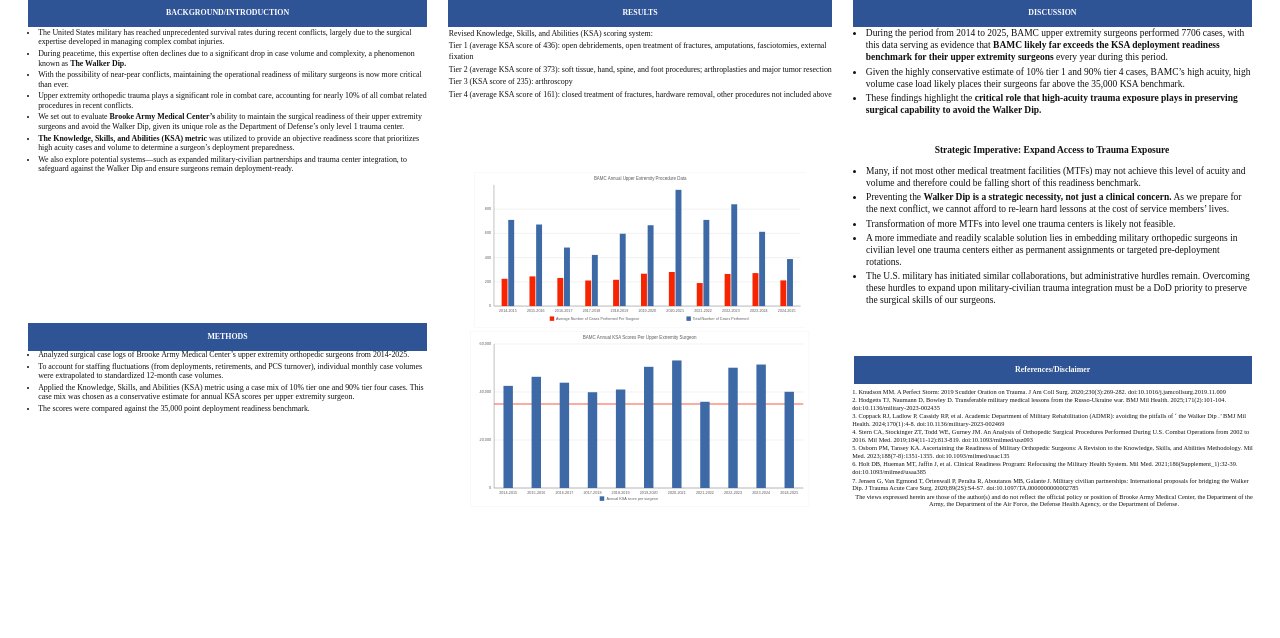
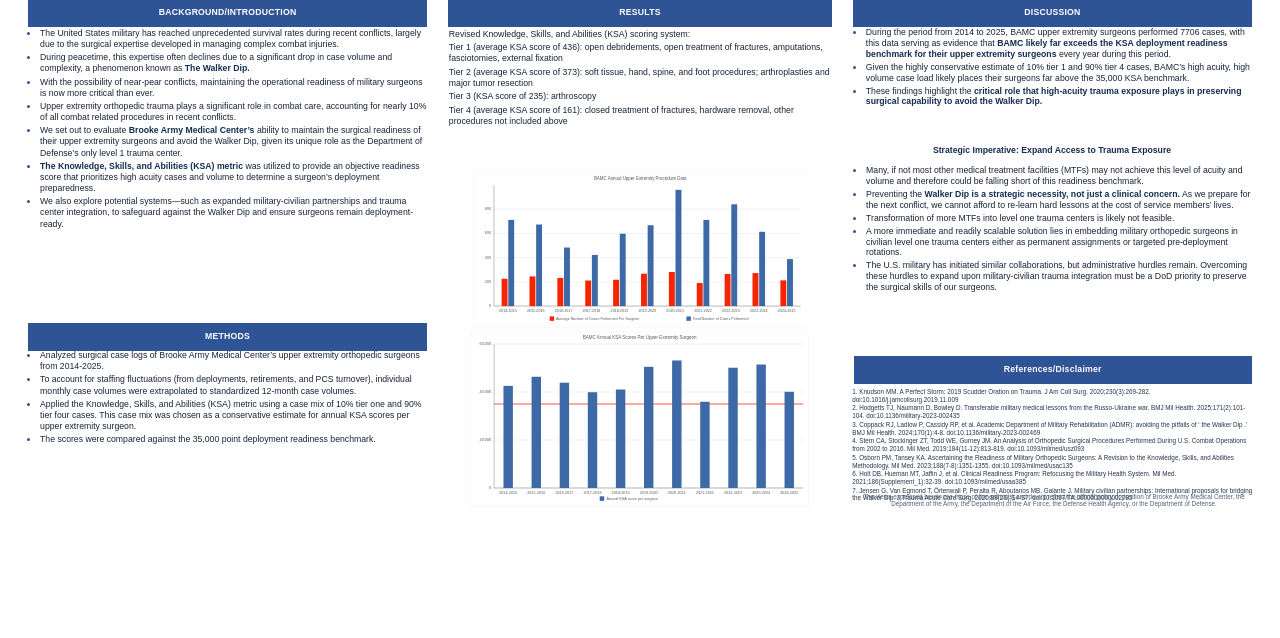
Before and after one commit to dwlim/walker-dip-trauma-readiness, a plain HTML site: page dist/index.html in a window 1280 px wide. Shown: the part 162-800 px from the top of the page. Drawn offline with Linux system fonts and the light colour scheme.

Commit message:
Refine poster typography and text spacing

```diff
--- a/dist/index.html
+++ b/dist/index.html
@@ -8,7 +8,7 @@
 <style>
 *{box-sizing:border-box}
 html,body{margin:0;min-height:100%;background:#fff;color:#111}
-body{font-family:"Times New Roman",Times,serif}
+body{font-family:Arial,Helvetica,sans-serif}
 .reader-bar{position:sticky;top:0;z-index:5;display:flex;align-items:center;justify-content:flex-end;gap:8px;padding:7px 12px;background:#fff;border-bottom:1px solid #d8dce3;font:13px/1.2 Arial,Helvetica,sans-serif;color:#26364d}
 .reader-bar button{min-width:36px;min-height:32px;border:1px solid #b9c2cf;border-radius:3px;background:#fff;color:#183d72;font:700 16px/1 Arial,Helvetica,sans-serif;cursor:pointer}
 .reader-bar button:hover{background:#edf2f9}.reader-bar button:focus-visible{outline:3px solid #f4c84a;outline-offset:1px}.zoom-value{min-width:48px;text-align:center;font-weight:700}
@@ -17,25 +17,25 @@ body{font-family:"Times New Roman",Times,serif}
 .banner{position:static;height:auto;background:none;color:white}.banner::before{content:"";position:absolute;inset:0 0 auto;height:15.9091%;background:#2f5496}
 .logo-dha{position:absolute;left:2.6422%;top:.8318%;width:6.8667%;height:14.0455%;object-fit:contain}
 .logo-crest{position:absolute;left:91.5022%;top:0;width:6.2156%;height:15.9091%;object-fit:fill;background:white}
-.title{position:absolute;left:24.9156%;top:1.7364%;width:50.1711%;height:7.8045%;display:flex;align-items:flex-start;justify-content:center;text-align:center;font-size:1.4815cqw;font-weight:bold;line-height:1.02;color:#fff}
+.title{position:absolute;left:24.9156%;top:1.7364%;width:50.1711%;height:7.8045%;display:flex;align-items:flex-start;justify-content:center;text-align:center;font:700 1.4815cqw/1.02 Georgia,"Times New Roman",serif;color:#fff}
 .byline{position:absolute;left:29%;top:10.4045%;width:42.0156%;height:5.05%;text-align:center;color:#fff;font-size:.7407cqw;line-height:1.02}
 .authors{margin:0 0 .12cqw}.affil{margin:0;font-size:.5556cqw;line-height:1.05}
-.band{position:absolute;margin:0;background:#2f5496;color:#fff;display:flex;align-items:center;justify-content:center;text-align:center;font-size:.6173cqw;font-weight:bold;line-height:1.05}
+.band{position:absolute;margin:0;padding:0 .25em;background:#2f5496;color:#fff;display:flex;align-items:center;justify-content:center;text-align:center;font-size:.679cqw;font-weight:bold;line-height:1.05;letter-spacing:.025em}
 .band-bg{left:2.2222%;top:18.1818%;width:31.1111%;height:4.5455%}
 .band-results{left:35%;top:18.1818%;width:30%;height:4.5455%}
 .band-discussion{left:66.6667%;top:18.1818%;width:31.1111%;height:4.5455%}
 .band-methods{left:2.2222%;top:69.9545%;width:31.1111%;height:4.5455%}
 .band-refs{left:66.6889%;top:75.2273%;width:31.1111%;height:4.5455%}
-.copy{position:absolute;margin:0;padding:0;font-size:.6173cqw;line-height:1.22;font-weight:normal;color:#111;text-align:left;word-break:normal;overflow-wrap:normal;hyphens:none}
-.copy ul{margin:0;padding-left:1.15em}.copy li{padding-left:.08em;margin:0 0 .24em}.copy p{margin:0 0 .26em}.intro{left:2.2222%;top:22.8182%;width:31.1111%;height:47.0455%}
+.copy{position:absolute;margin:0;padding:0;font-size:.679cqw;line-height:1.28;font-weight:normal;color:#172437;text-align:left;word-break:normal;overflow-wrap:normal;hyphens:none}
+.copy ul{margin:0;padding-left:1.22em}.copy li{padding-left:.12em;margin:0 0 .25em}.copy li::marker{color:#2f5496}.copy p{margin:0 0 .28em}.copy strong{font-weight:700;color:#142d52}.intro{left:2.2222%;top:22.8182%;width:31.1111%;height:47.0455%}
 .methods{left:2.2222%;top:74.3182%;width:31.1111%;height:25.6818%}
-.ksa{left:35.0667%;top:22.9545%;width:29.9333%;height:25%;font-size:.6173cqw;line-height:1.34}
-.discuss-top{left:66.7333%;top:22.6818%;width:31.0444%;height:19.4091%;font-size:.7407cqw;line-height:1.28}
-.strategic-title{position:absolute;left:66.6667%;top:41.7273%;width:31.0444%;height:2.8636%;margin:0;text-align:center;font-size:.7407cqw;font-weight:bold;line-height:1.05}
-.discuss-body{left:66.7556%;top:44.7273%;width:31.0444%;height:30.4091%;font-size:.7407cqw;line-height:1.27}
-.references{left:66.5778%;top:80.3636%;width:31.3556%;height:19.6364%;font-size:.4938cqw;line-height:1.22}
+.ksa{left:35.0667%;top:22.9545%;width:29.9333%;height:25%;font-size:.679cqw;line-height:1.28}
+.discuss-top{left:66.7333%;top:22.6818%;width:31.0444%;height:19.4091%;font-size:.679cqw;line-height:1.25}
+.strategic-title{position:absolute;left:66.6667%;top:41.7273%;width:31.0444%;height:2.8636%;margin:0;text-align:center;font:700 .679cqw/1.05 Arial,Helvetica,sans-serif;color:#142d52}
+.discuss-body{left:66.7556%;top:44.7273%;width:31.0444%;height:30.4091%;font-size:.679cqw;line-height:1.25}
+.references{left:66.5778%;top:80.3636%;width:31.3556%;height:19.6364%;font-size:.4938cqw;line-height:1.25;color:#26364d}
 .references p{margin:0 0 .10em}
-.disclaimer{position:absolute;left:66.7556%;top:97.0909%;width:31.1778%;height:2.9091%;font-size:.4938cqw;line-height:1.18;text-align:center;margin:0}
+.disclaimer{position:absolute;left:66.7556%;top:97.0909%;width:31.1778%;height:2.9091%;font-size:.4938cqw;line-height:1.2;text-align:center;margin:0;color:#526276}
 .chart{position:absolute;background:#fff}
 .chart-volume{left:37%;top:45.2273%;width:25.9778%;height:26.1818%}
 .chart-ksa{left:36.7333%;top:71.3182%;width:26.5111%;height:28.1364%}
```
Also changed, not shown: docs/index.html (+11 -11 lines).
